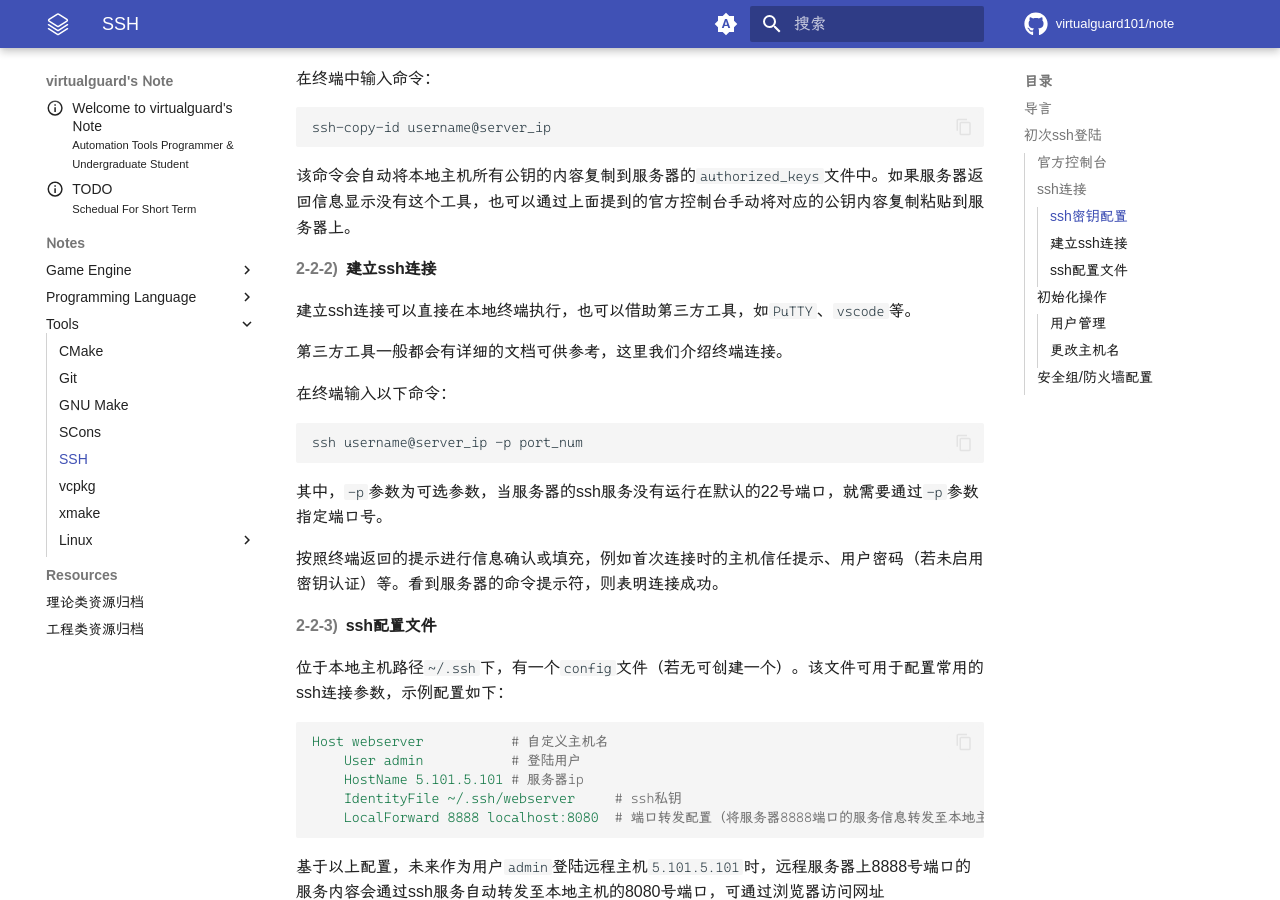
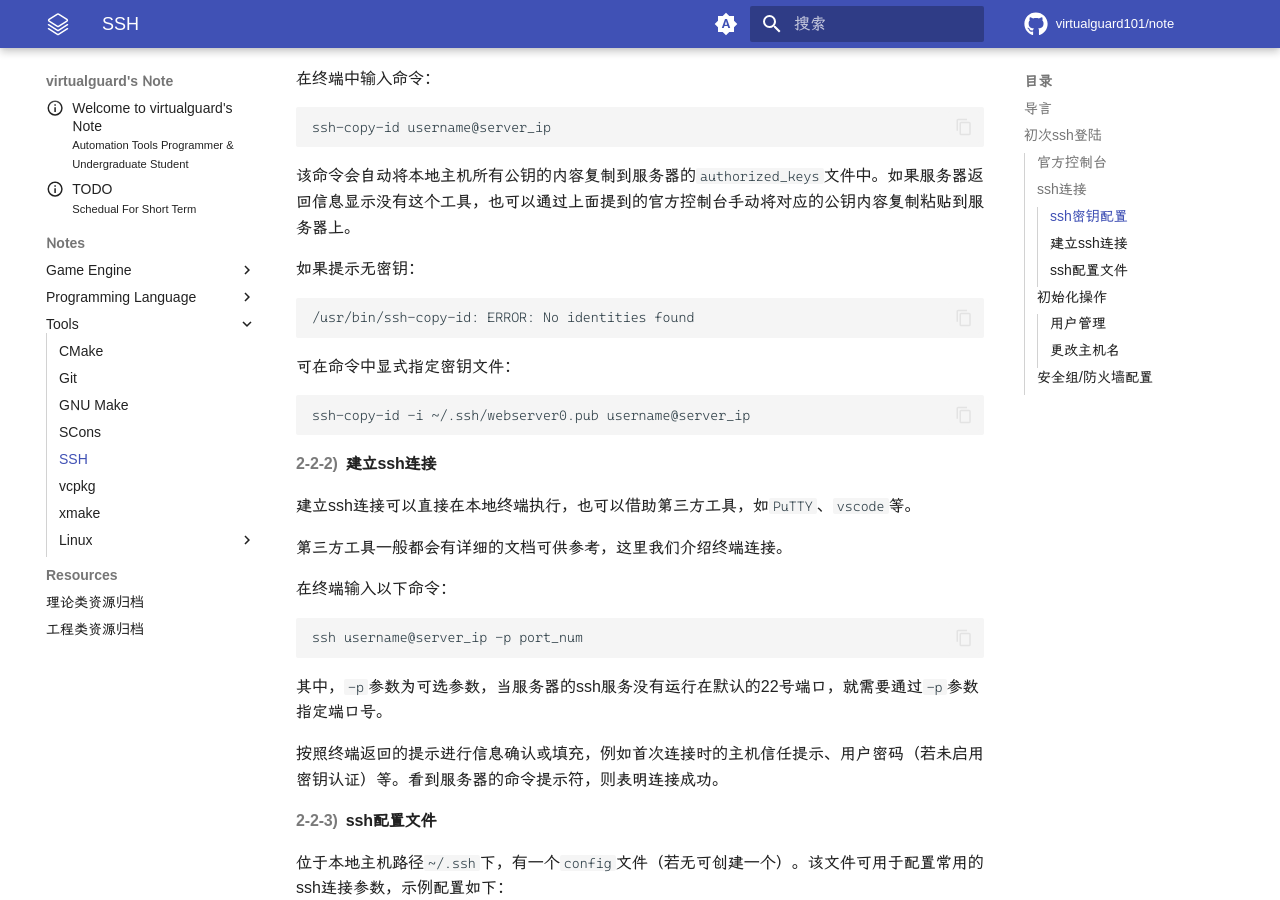
Before and after one commit to virtualguard101/note, an MkDocs documentation site: the page built from docs/notes/tools/ssh.md, in a window 1280 px wide and 900 px high, scrolled down 1039 px. Built offline with MkDocs 1.6.1 and Material for MkDocs 9.7.7, drawn with Linux system fonts in a browser that asks for light colours; some web fonts are replaced; comment, search, counter and statistics services are not loaded.

Commit message:
update tools, ssh

````diff
--- a/docs/notes/tools/ssh.md
+++ b/docs/notes/tools/ssh.md
@@ -38,6 +38,15 @@ ssh-copy-id username@server_ip
 ```
 
 该命令会自动将本地主机所有公钥的内容复制到服务器的`authorized_keys`文件中。如果服务器返回信息显示没有这个工具，也可以通过上面提到的官方控制台手动将对应的公钥内容复制粘贴到服务器上。
+
+如果提示无密钥：
+```bash
+/usr/bin/ssh-copy-id: ERROR: No identities found
+```
+可在命令中显式指定密钥文件：
+```bash
+ssh-copy-id -i ~/.ssh/webserver0.pub username@server_ip
+```
 
 #### 建立ssh连接
 
````
